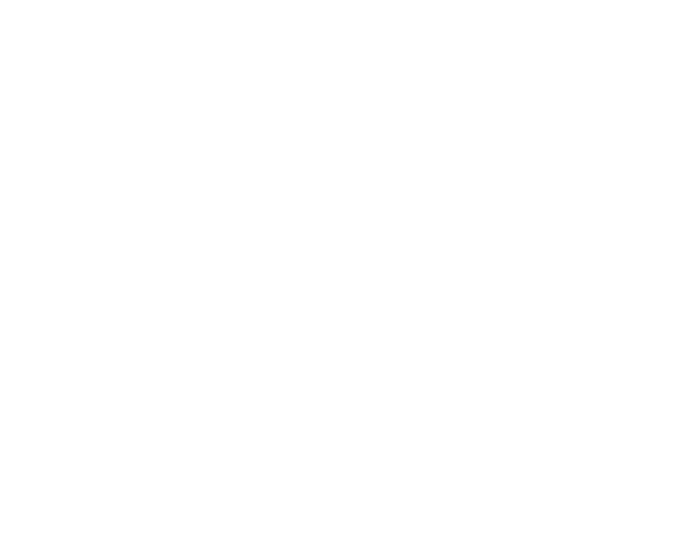
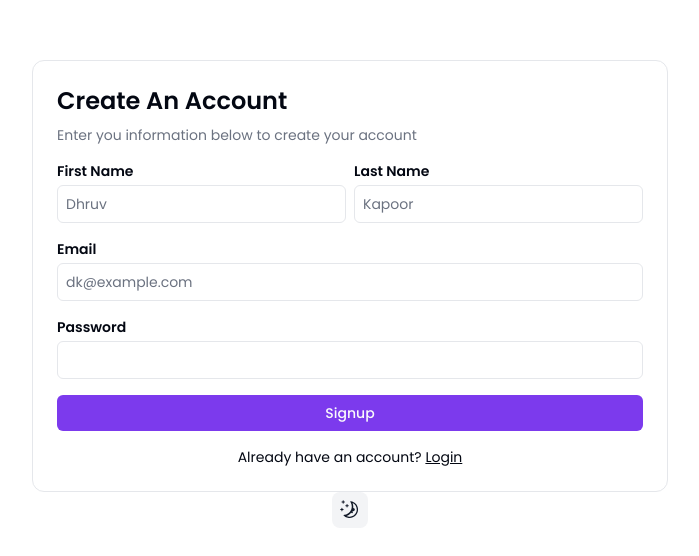
Before and after one commit to Dhruv-Kapoor-1202/rp-doctor-appoint, a React (Vite) app in the folder client/: page /signup in a window 1280 px wide. Before the commit this address had no page. Shown: the part 106-662 px from the top of the page, without its empty margins (290-989 px from the left). Built offline with nearby package versions, Linux system fonts and the light colour scheme.

Commit message:
build: set up login and signup page

```diff
--- a/client/src/App.jsx
+++ b/client/src/App.jsx
@@ -5,6 +5,8 @@
 import Staff from "./pages/Staff";
 import Reports from "./pages/Reports";
 import Team from "./pages/Team";
+import SignupPage from "./pages/SignupPage";
+import LoginPage from "./pages/LoginPage";
 
 function App() {
   return (
@@ -17,6 +19,8 @@
           <Route path="/dashboard/reports" element={<Reports />} />
           <Route path="/dashboard/team" element={<Team />} />
         </Route>
+        <Route path="/signup" element={<SignupPage />} />
+        <Route path="/login" element={<LoginPage />} />
       </Routes>
     </>
   );
--- a/client/src/components/hero-section.jsx
+++ b/client/src/components/hero-section.jsx
@@ -1,4 +1,5 @@
 import { useEffect, useState } from "react";
+import { Link } from "react-router-dom";
 
 const HeroSection = () => {
   const [darkMode, setDarkMode] = useState(false);
@@ -45,12 +46,12 @@
       </div>
 
       <div className="grid w-full h-40 grid-cols-1 gap-4 sm:grid-cols-2 lg:col-span-2">
-        <a
-          href="#"
+        <Link
+          to="/signup"
           className="flex flex-col items-center justify-center w-full h-full col-span-1 font-normal duration-300 cursor-pointer text-primary-foreground sm:text-lg rounded-xl bg-primary hover:bg-primary/95 hover:rounded-3xl "
         >
           Get Started
-        </a>
+        </Link>
         <a
           href="#"
           className="flex flex-col items-center justify-center w-full h-full col-span-1 font-normal duration-300 border cursor-pointer border-border sm:text-lg rounded-xl hover:rounded-3xl text-secondary-foreground group "
--- a/client/src/components/navbar.jsx
+++ b/client/src/components/navbar.jsx
@@ -1,5 +1,6 @@
 import ModeToggle from "@/components/mode-toggle";
 import { GridIcon } from "@radix-ui/react-icons";
+import { Link } from "react-router-dom";
 
 const Navbar = () => {
   return (
@@ -13,12 +14,18 @@
       {/* Buttons */}
       <div className="flex flex-wrap gap-2">
         <ModeToggle />
-        <button className="p-2 px-4 font-medium tracking-normal duration-300 rounded-lg cursor-pointer hover:rounded-xl text-sm/snug bg-secondary text-secondary-foreground hover:bg-secondary/80">
+        <Link
+          to="/login"
+          className="p-2 px-4 font-medium tracking-normal duration-300 rounded-lg cursor-pointer hover:rounded-xl text-sm/snug bg-secondary text-secondary-foreground hover:bg-secondary/80"
+        >
           Login
-        </button>
-        <button className="p-2 px-4 font-medium tracking-normal duration-300 rounded-lg cursor-pointer hover:rounded-xl text-sm/snug bg-primary text-primary-foreground hover:bg-primary/95">
+        </Link>
+        <Link
+          to="/signup"
+          className="p-2 px-4 font-medium tracking-normal duration-300 rounded-lg cursor-pointer hover:rounded-xl text-sm/snug bg-primary text-primary-foreground hover:bg-primary/95"
+        >
           Register
-        </button>
+        </Link>
       </div>
     </div>
   );
--- /dev/null
+++ b/client/src/pages/LoginPage.jsx
@@ -0,0 +1,57 @@
+// import ModeToggle from "@/components/mode-toggle";
+import { Link } from "react-router-dom";
+
+const LoginPage = () => {
+  return (
+    <div className="flex flex-col items-center justify-center w-full h-screen p-2 bg-gradient-to-tr from-background to-background text-foreground">
+      {/* Card */}
+      <div className="p-6 border rounded-xl border-border bg-card text-card-foreground">
+        <h1 className="text-2xl font-semibold">Login</h1>
+        <p className="pt-2 text-sm/5 text-muted-foreground">
+          Enter you email below to login to your account
+        </p>
+        <div className="flex flex-col gap-1 pt-4">
+          <label htmlFor="email" className="text-sm font-semibold">
+            Email
+          </label>
+          <input
+            type="email"
+            id="email"
+            placeholder="dk@example.com"
+            className="p-2 text-sm border rounded-md bg-background placeholder:text-muted-foreground border-border text-foreground"
+          />
+        </div>
+        <div className="flex flex-col gap-1 pt-4">
+          <div className="flex justify-between">
+            <label htmlFor="password" className="text-sm font-semibold">
+              Password
+            </label>
+            <Link to="/signup" className="text-sm underline">
+              Forgot your password?
+            </Link>
+          </div>
+          <input
+            type="password"
+            id="password"
+            className="p-2 text-sm border rounded-md bg-background placeholder:text-muted-foreground border-border text-foreground"
+          />
+        </div>
+        <button className="w-full p-2 mt-4 text-sm font-medium duration-200 rounded-md bg-primary text-primary-foreground hover:bg-primary/80">
+          Login
+        </button>
+        <button className="w-full p-2 mt-4 text-sm font-medium duration-200 border rounded-md bg-card border-border text-card-foreground hover:bg-secondary">
+          Login with Google
+        </button>
+        <p className="pt-4 text-sm text-center">
+          Dont have an account?{" "}
+          <Link to="/signup" className="underline">
+            Sign Up
+          </Link>
+        </p>
+      </div>
+      {/* <ModeToggle /> */}
+    </div>
+  );
+};
+
+export default LoginPage;
--- /dev/null
+++ b/client/src/pages/SignupPage.jsx
@@ -0,0 +1,77 @@
+import ModeToggle from "@/components/mode-toggle";
+import { Link } from "react-router-dom";
+
+const SignupPage = () => {
+  return (
+    <div className="flex flex-col items-center justify-center w-full h-screen p-2 bg-gradient-to-tr from-background to-background text-foreground">
+      {/* Card */}
+      <div className="p-6 border rounded-xl border-border bg-card text-card-foreground">
+        <h1 className="text-2xl font-semibold">Create An Account</h1>
+        <p className="pt-2 text-sm/5 text-muted-foreground">
+          Enter you information below to create your account
+        </p>
+        <div className="flex flex-col sm:flex-row sm:gap-2">
+          <div className="flex flex-col gap-1 pt-4">
+            <label htmlFor="fname" className="text-sm font-semibold">
+              First Name
+            </label>
+            <input
+              type="text"
+              id="fname"
+              placeholder="Dhruv"
+              className="p-2 text-sm border rounded-md bg-background placeholder:text-muted-foreground border-border text-foreground"
+            />
+          </div>
+          <div className="flex flex-col gap-1 pt-4">
+            <label htmlFor="lname" className="text-sm font-semibold">
+              Last Name
+            </label>
+            <input
+              type="text"
+              id="lname"
+              placeholder="Kapoor"
+              className="p-2 text-sm border rounded-md bg-background placeholder:text-muted-foreground border-border text-foreground"
+            />
+          </div>
+        </div>
+        <div className="flex flex-col gap-1 pt-4">
+          <label htmlFor="email" className="text-sm font-semibold">
+            Email
+          </label>
+          <input
+            type="email"
+            id="email"
+            placeholder="dk@example.com"
+            className="p-2 text-sm border rounded-md bg-background placeholder:text-muted-foreground border-border text-foreground"
+          />
+        </div>
+        <div className="flex flex-col gap-1 pt-4">
+          <label htmlFor="password" className="text-sm font-semibold">
+            Password
+          </label>
+
+          <input
+            type="password"
+            id="password"
+            className="p-2 text-sm border rounded-md bg-background placeholder:text-muted-foreground border-border text-foreground"
+          />
+        </div>
+        <button className="w-full p-2 mt-4 text-sm font-medium duration-200 rounded-md bg-primary text-primary-foreground hover:bg-primary/80">
+          Signup
+        </button>
+        {/* <button className="w-full p-2 mt-4 text-sm font-medium duration-200 border rounded-md bg-card border-border text-card-foreground hover:bg-secondary">
+          Login with Google
+        </button> */}
+        <p className="pt-4 text-sm text-center">
+          Already have an account?{" "}
+          <Link to="/login" className="underline">
+            Login
+          </Link>
+        </p>
+      </div>
+      <ModeToggle />
+    </div>
+  );
+};
+
+export default SignupPage;
```
